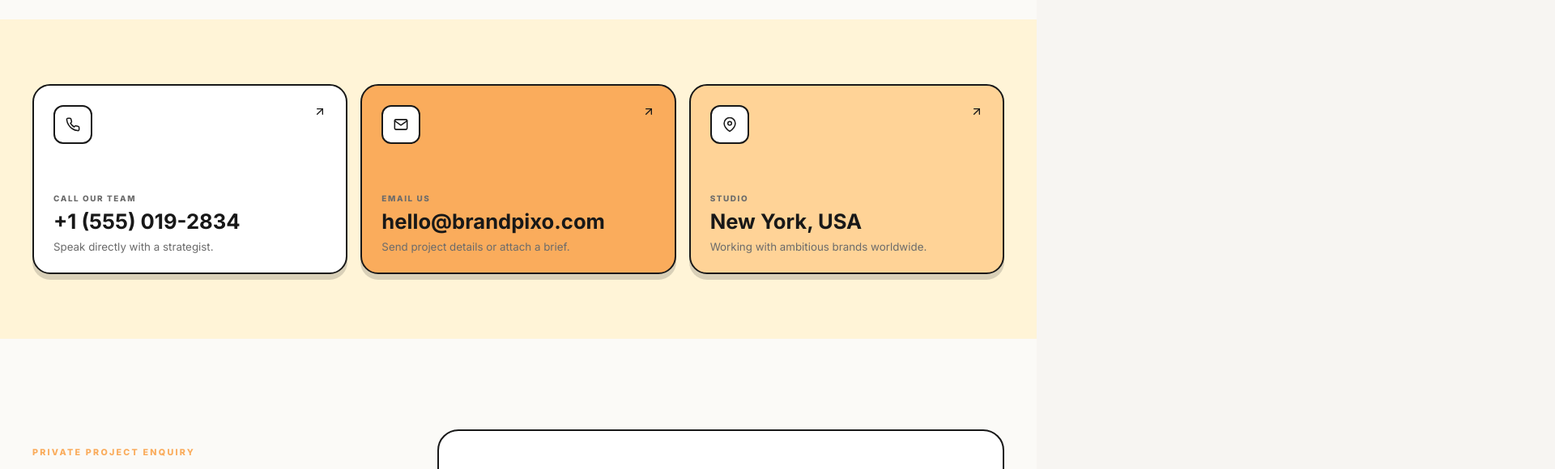
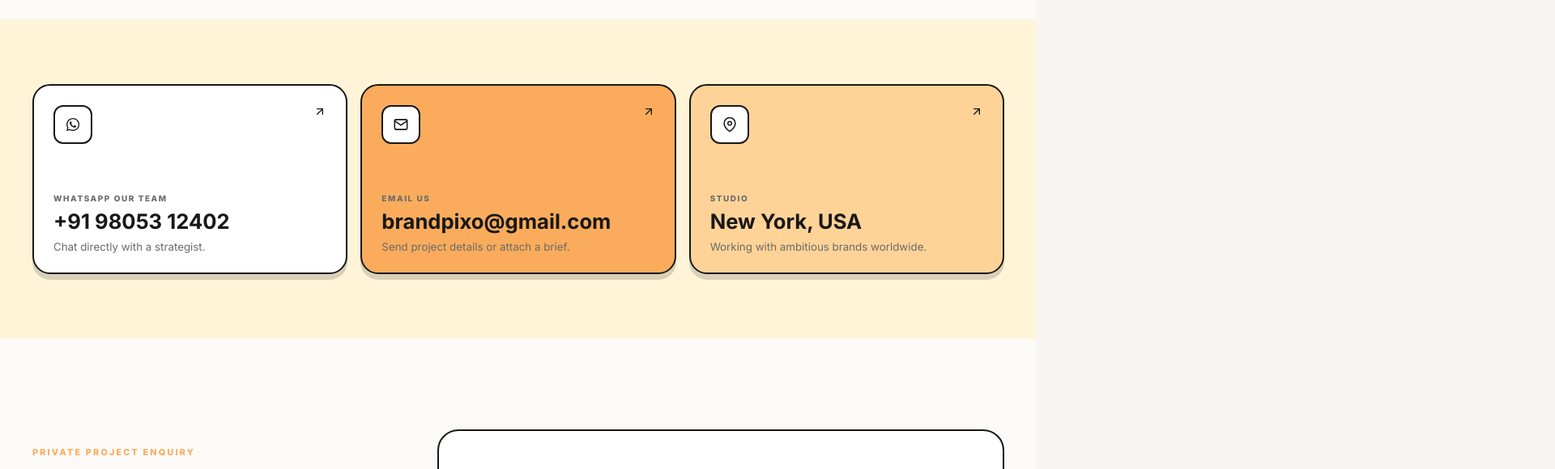
Before and after one commit to shakshiweb001/Brandpixo, a React (Vite) app: page /contact in a window 1280 px wide. Shown: the part 800-1380 px from the top of the page at 81% size, 1920 px wide, since content can reach past the window. Built offline with nearby package versions, Linux system fonts and the light colour scheme; no server answers.

Commit message:
Update contact channels and social interactions

```diff
--- a/src/components/Contact.jsx
+++ b/src/components/Contact.jsx
@@ -10,6 +10,8 @@ export default function Contact() {
   const handleSubmit = (e) => {
     e.preventDefault();
     if (formData.name && formData.email) {
+      const message = `Hello BrandPixo!\n\nName: ${formData.name}\nEmail: ${formData.email}\nProject details: ${formData.message}`;
+      window.open(`https://wa.me/919805312402?text=${encodeURIComponent(message)}`, '_blank', 'noopener,noreferrer');
       setSuccess(true);
     }
   };
@@ -26,11 +28,11 @@ export default function Contact() {
         <div className={styles.infoList}>
           <div className={styles.infoItem}>
             <span className={styles.label}>General Inquiries</span>
-            <a href="mailto:hello@brandpixo.com" className={styles.val}>hello@brandpixo.com</a>
+            <a href="mailto:brandpixo@gmail.com" className={styles.val}>brandpixo@gmail.com</a>
           </div>
           <div className={styles.infoItem}>
-            <span className={styles.label}>Call Us</span>
-            <a href="tel:+15550192834" className={styles.val}>+1 (555) 019-2834</a>
+            <span className={styles.label}>WhatsApp Us</span>
+            <a href="https://wa.me/919805312402" target="_blank" rel="noreferrer" className={styles.val}>+91 98053 12402</a>
           </div>
           <div className={styles.infoItem}>
             <span className={styles.label}>Main Headquarters</span>
--- a/src/components/Footer.jsx
+++ b/src/components/Footer.jsx
@@ -1,6 +1,6 @@
 import React from 'react';
 import { Link, useNavigate } from 'react-router-dom';
-import { FiGithub, FiTwitter, FiInstagram, FiArrowUp } from 'react-icons/fi';
+import { FiFacebook, FiInstagram, FiArrowUp } from 'react-icons/fi';
 import styles from './Footer.module.scss';
 
 export default function Footer() {
@@ -44,8 +44,8 @@ export default function Footer() {
           <h4>Connect</h4>
           <ul>
             <li><Link to="/contact" className="hover-target">Get a Quote</Link></li>
-            <li><a href="mailto:hello@brandpixo.com" className="hover-target">hello@brandpixo.com</a></li>
-            <li><a href="tel:+15550192834" className="hover-target">+1 (555) 019-2834</a></li>
+            <li><a href="mailto:brandpixo@gmail.com" className="hover-target">brandpixo@gmail.com</a></li>
+            <li><a href="https://wa.me/919805312402" target="_blank" rel="noreferrer" className="hover-target">WhatsApp: +91 98053 12402</a></li>
           </ul>
         </div>
       </div>
@@ -54,9 +54,8 @@ export default function Footer() {
         <span>&copy; {new Date().getFullYear()} BrandPixo. All rights reserved.</span>
 
         <div className={styles.socials}>
-          <a href="https://twitter.com" className="hover-target" aria-label="Twitter"><FiTwitter /></a>
-          <a href="https://instagram.com" className="hover-target" aria-label="Instagram"><FiInstagram /></a>
-          <a href="https://github.com" className="hover-target" aria-label="GitHub"><FiGithub /></a>
+          <a href="https://www.instagram.com/" target="_blank" rel="noreferrer" className="hover-target" aria-label="BrandPixo on Instagram"><FiInstagram /></a>
+          <a href="https://www.facebook.com/" target="_blank" rel="noreferrer" className="hover-target" aria-label="BrandPixo on Facebook"><FiFacebook /></a>
         </div>
 
         <button className={`${styles.backToTop} hover-target`} onClick={scrollUp} aria-label="Back to top">
--- a/src/components/Navigation.jsx
+++ b/src/components/Navigation.jsx
@@ -1,6 +1,7 @@
 import React, { useState, useEffect, useRef } from 'react';
 import { Link, useNavigate } from 'react-router-dom';
-import { FiArrowRight, FiCheckCircle, FiMail, FiPhone, FiX } from 'react-icons/fi';
+import { FiArrowRight, FiCheckCircle, FiMail, FiX } from 'react-icons/fi';
+import { FaWhatsapp } from 'react-icons/fa';
 import styles from './Navigation.module.scss';
 import logo from '../assets/brandpixo-logo.png';
 
@@ -111,6 +112,14 @@ export default function Navigation() {
     setProjectOpen(true);
   };
 
+  const submitProjectBrief = (event) => {
+    event.preventDefault();
+    const data = new FormData(event.currentTarget);
+    const message = `Hello BrandPixo!\n\nName: ${data.get('name')}\nEmail: ${data.get('email')}\nService: ${data.get('service')}\nProject details: ${data.get('message')}`;
+    window.open(`https://wa.me/919805312402?text=${encodeURIComponent(message)}`, '_blank', 'noopener,noreferrer');
+    setSubmitted(true);
+  };
+
   const openMega = () => {
     window.clearTimeout(megaCloseTimer.current);
     setMegaOpen(true);
@@ -176,8 +185,8 @@ export default function Navigation() {
             <button className={styles.modalClose} onClick={() => setProjectOpen(false)} aria-label="Close project enquiry"><FiX /></button>
             {!submitted ? (
               <>
-                <div className={styles.modalIntro}><span>Start a project</span><h2 id="project-modal-title">Tell us what you’re ready to build.</h2><p>A few useful details are enough. Our team will reply with a clear next step within one business day.</p><div><a href="mailto:hello@brandpixo.com"><FiMail /> hello@brandpixo.com</a><a href="tel:+15550192834"><FiPhone /> +1 (555) 019-2834</a></div></div>
-                <form className={styles.modalForm} onSubmit={(event) => { event.preventDefault(); setSubmitted(true); }}>
+                <div className={styles.modalIntro}><span>Start a project</span><h2 id="project-modal-title">Tell us what you’re ready to build.</h2><p>A few useful details are enough. Our team will reply with a clear next step within one business day.</p><div><a href="mailto:brandpixo@gmail.com"><FiMail /> brandpixo@gmail.com</a><a href="https://wa.me/919805312402" target="_blank" rel="noreferrer"><FaWhatsapp /> +91 98053 12402</a></div></div>
+                <form className={styles.modalForm} onSubmit={submitProjectBrief}>
                   <label>Name<input name="name" placeholder="Your name" required autoFocus /></label>
                   <label>Email<input name="email" type="email" placeholder="you@company.com" required /></label>
                   <label>What do you need?<select name="service" defaultValue=""><option value="" disabled>Select a service</option><option>Website design & development</option><option>Brand identity</option><option>UI/UX design</option><option>Digital marketing</option></select></label>
--- a/src/components/SEO.jsx
+++ b/src/components/SEO.jsx
@@ -155,9 +155,9 @@ export default function SEO() {
       logo: DEFAULT_IMAGE,
       contactPoint: {
         '@type': 'ContactPoint',
-        email: 'hello@brandpixo.com',
-        telephone: '+1-555-019-2834',
-        contactType: 'sales'
+        email: 'brandpixo@gmail.com',
+        telephone: '+91-98053-12402',
+        contactType: 'WhatsApp customer service'
       }
     };
 
--- a/src/pages/BlogPage.jsx
+++ b/src/pages/BlogPage.jsx
@@ -61,7 +61,7 @@ export default function BlogPage() {
         <h2>Let’s shape<br /><em>your digital presence.</em></h2>
         <p>Bring clarity, character, and performance together in one premium experience.</p>
         <div>
-          <a href="mailto:hello@brandpixo.com">Email us</a>
+          <a href="mailto:brandpixo@gmail.com">Email us</a>
           <Link to="/contact" className="hover-target">Start a project <FiArrowRight /></Link>
         </div>
       </section>
--- a/src/pages/ContactPage.jsx
+++ b/src/pages/ContactPage.jsx
@@ -1,14 +1,22 @@
 import React, { useState } from 'react';
 import { Link } from 'react-router-dom';
 import { motion } from 'framer-motion';
-import { FiArrowUpRight, FiCheck, FiCheckCircle, FiClock, FiMail, FiMapPin, FiPhone, FiSend } from 'react-icons/fi';
+import { FiArrowUpRight, FiCheck, FiCheckCircle, FiClock, FiMail, FiMapPin, FiSend } from 'react-icons/fi';
+import { FaWhatsapp } from 'react-icons/fa';
 import styles from './ContactPage.module.scss';
 
 export default function ContactPage() {
-  const [formData, setFormData] = useState({ name: '', phone: '', email: '', company: '', service: '', contact: 'Email', message: '' });
+  const [formData, setFormData] = useState({ name: '', phone: '', email: '', company: '', service: '', contact: 'WhatsApp', message: '' });
   const [sent, setSent] = useState(false);
   const updateField = (event) => setFormData({ ...formData, [event.target.name]: event.target.value });
-  const submitForm = (event) => { event.preventDefault(); if (formData.name && formData.email) setSent(true); };
+  const submitForm = (event) => {
+    event.preventDefault();
+    if (formData.name && formData.email) {
+      const message = `Hello BrandPixo!\n\nName: ${formData.name}\nWhatsApp: ${formData.phone || 'Not provided'}\nEmail: ${formData.email}\nCompany: ${formData.company || 'Not provided'}\nService: ${formData.service || 'Not selected'}\nProject: ${formData.message}`;
+      window.open(`https://wa.me/919805312402?text=${encodeURIComponent(message)}`, '_blank', 'noopener,noreferrer');
+      setSent(true);
+    }
+  };
 
   return (
     <main className={styles.page}>
@@ -19,8 +27,8 @@ export default function ContactPage() {
       </section>
 
       <section className={styles.contactCards}>
-        <a href="tel:+15550192834"><FiPhone /><FiArrowUpRight /><span>Call our team</span><strong>+1 (555) 019-2834</strong><small>Speak directly with a strategist.</small></a>
-        <a href="mailto:hello@brandpixo.com"><FiMail /><FiArrowUpRight /><span>Email us</span><strong>hello@brandpixo.com</strong><small>Send project details or attach a brief.</small></a>
+        <a href="https://wa.me/919805312402" target="_blank" rel="noreferrer"><FaWhatsapp /><FiArrowUpRight /><span>WhatsApp our team</span><strong>+91 98053 12402</strong><small>Chat directly with a strategist.</small></a>
+        <a href="mailto:brandpixo@gmail.com"><FiMail /><FiArrowUpRight /><span>Email us</span><strong>brandpixo@gmail.com</strong><small>Send project details or attach a brief.</small></a>
         <div><FiMapPin /><FiArrowUpRight /><span>Studio</span><strong>New York, USA</strong><small>Working with ambitious brands worldwide.</small></div>
       </section>
 
@@ -45,7 +53,7 @@ export default function ContactPage() {
                 <label>Email address *<input name="email" type="email" value={formData.email} onChange={updateField} placeholder="you@example.com" required /></label>
                 <label>Company<input name="company" value={formData.company} onChange={updateField} placeholder="Company or brand" /></label>
                 <label className={styles.fullField}>What do you need help with?<select name="service" value={formData.service} onChange={updateField}><option value="">Select a service</option><option>Brand strategy</option><option>Website design & development</option><option>UI/UX design</option><option>Digital marketing</option></select></label>
-                <fieldset className={styles.fullField}><legend>How should we contact you?</legend><div className={styles.contactChoices}>{['Phone', 'Email', 'WhatsApp'].map((method) => <label key={method} className={formData.contact === method ? styles.selectedChoice : ''}><input type="radio" name="contact" value={method} checked={formData.contact === method} onChange={updateField} />{method}</label>)}</div></fieldset>
+                <fieldset className={styles.fullField}><legend>How should we contact you?</legend><div className={styles.contactChoices}><label className={styles.selectedChoice}><input type="radio" name="contact" value="WhatsApp" checked readOnly />WhatsApp only</label></div></fieldset>
                 <label className={styles.fullField}>Tell us about the project *<textarea name="message" value={formData.message} onChange={updateField} placeholder="What are you creating, changing, or ready to improve?" required /></label>
               </div>
               <button type="submit" className="hover-target">Send enquiry <FiSend /></button>
@@ -58,7 +66,7 @@ export default function ContactPage() {
 
       <section className={styles.assuranceStrip}><span>Before you begin</span><div><strong>One business day</strong><small>Typical response time</small></div><div><strong>Worldwide</strong><small>Remote collaboration</small></div><div><strong>Clear proposals</strong><small>Scope before commitment</small></div></section>
 
-      <section className={styles.cta}><span>Ready when you are</span><h2>Let’s build<br /><em>something exceptional.</em></h2><p>Your next digital chapter can start with one clear conversation.</p><a href="mailto:hello@brandpixo.com">Email our studio <FiArrowUpRight /></a></section>
+      <section className={styles.cta}><span>Ready when you are</span><h2>Let’s build<br /><em>something exceptional.</em></h2><p>Your next digital chapter can start with one clear conversation.</p><a href="https://wa.me/919805312402" target="_blank" rel="noreferrer">WhatsApp our studio <FiArrowUpRight /></a></section>
     </main>
   );
 }
--- a/src/pages/ServiceDetailPage.jsx
+++ b/src/pages/ServiceDetailPage.jsx
@@ -7,9 +7,9 @@ import {
   FiCheck,
   FiChevronDown,
   FiMail,
-  FiPhone,
   FiPlus
 } from 'react-icons/fi';
+import { FaWhatsapp } from 'react-icons/fa';
 import { servicesData } from '../data/servicesData';
 import styles from './ServiceDetailPage.module.scss';
 
@@ -124,8 +124,8 @@ export default function ServiceDetailPage() {
           ))}
           <div className={styles.contactCard}>
             <span>Start a conversation</span>
-            <a href="tel:+15550192834"><FiPhone /><div><small>Talk with an expert</small><strong>+1 (555) 019-2834</strong></div></a>
-            <a href="mailto:hello@brandpixo.com"><FiMail /><div><small>Email us</small><strong>hello@brandpixo.com</strong></div></a>
+            <a href="https://wa.me/919805312402" target="_blank" rel="noreferrer"><FaWhatsapp /><div><small>WhatsApp an expert</small><strong>+91 98053 12402</strong></div></a>
+            <a href="mailto:brandpixo@gmail.com"><FiMail /><div><small>Email us</small><strong>brandpixo@gmail.com</strong></div></a>
             <button className="hover-target" onClick={() => navigate('/contact')}>Get in touch <FiArrowRight /></button>
           </div>
         </aside>
@@ -160,8 +160,8 @@ export default function ServiceDetailPage() {
       <section className={styles.bottomCta}>
         <div><span>Build with BrandPixo</span><h2>Is your business ready for the <em>digital leap?</em></h2><p>Let’s shape a premium digital experience around your next stage of growth.</p></div>
         <div className={styles.ctaContact}>
-          <a href="tel:+15550192834"><FiPhone /><span><small>Talk with an expert</small><strong>+1 (555) 019-2834</strong></span></a>
-          <a href="mailto:hello@brandpixo.com"><FiMail /><span><small>Email us</small><strong>hello@brandpixo.com</strong></span></a>
+          <a href="https://wa.me/919805312402" target="_blank" rel="noreferrer"><FaWhatsapp /><span><small>WhatsApp an expert</small><strong>+91 98053 12402</strong></span></a>
+          <a href="mailto:brandpixo@gmail.com"><FiMail /><span><small>Email us</small><strong>brandpixo@gmail.com</strong></span></a>
           <button className="hover-target" onClick={() => navigate('/contact')}>Start your project <FiArrowRight /></button>
         </div>
       </section>
```
